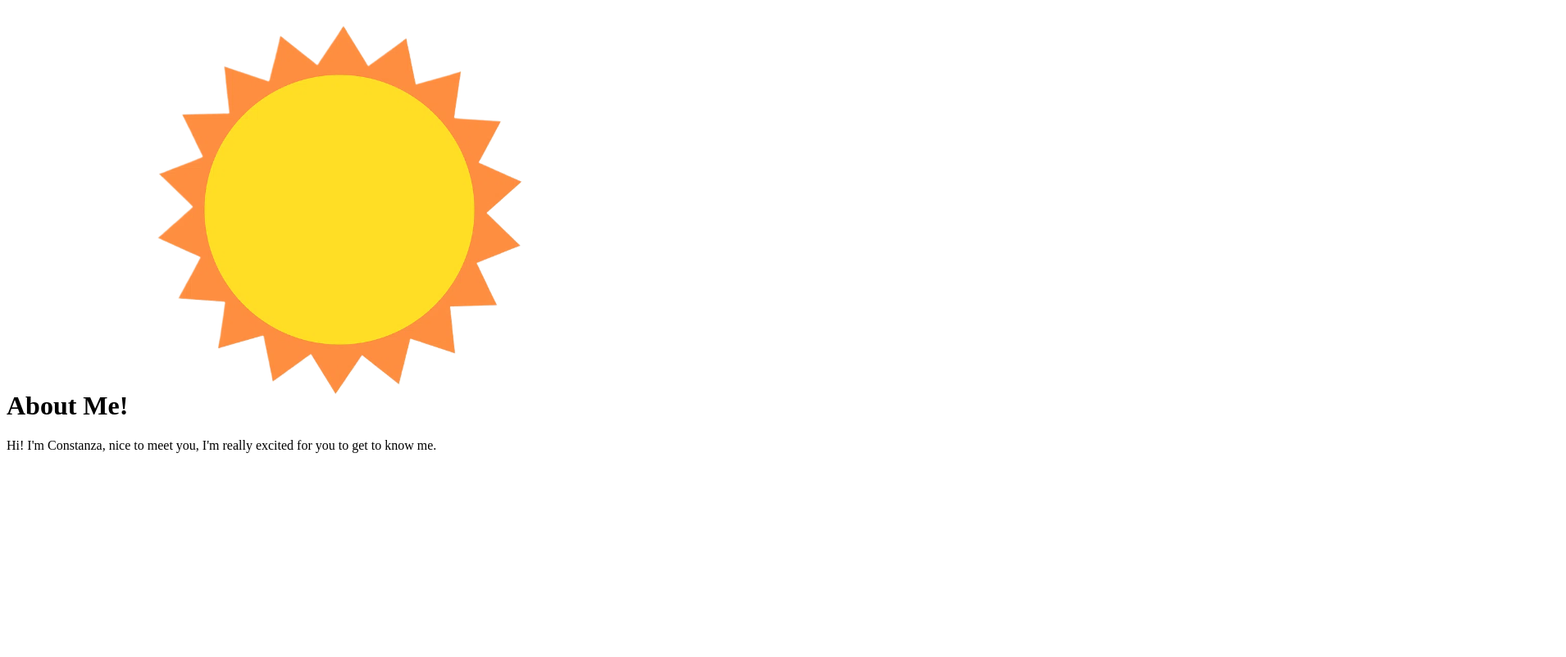
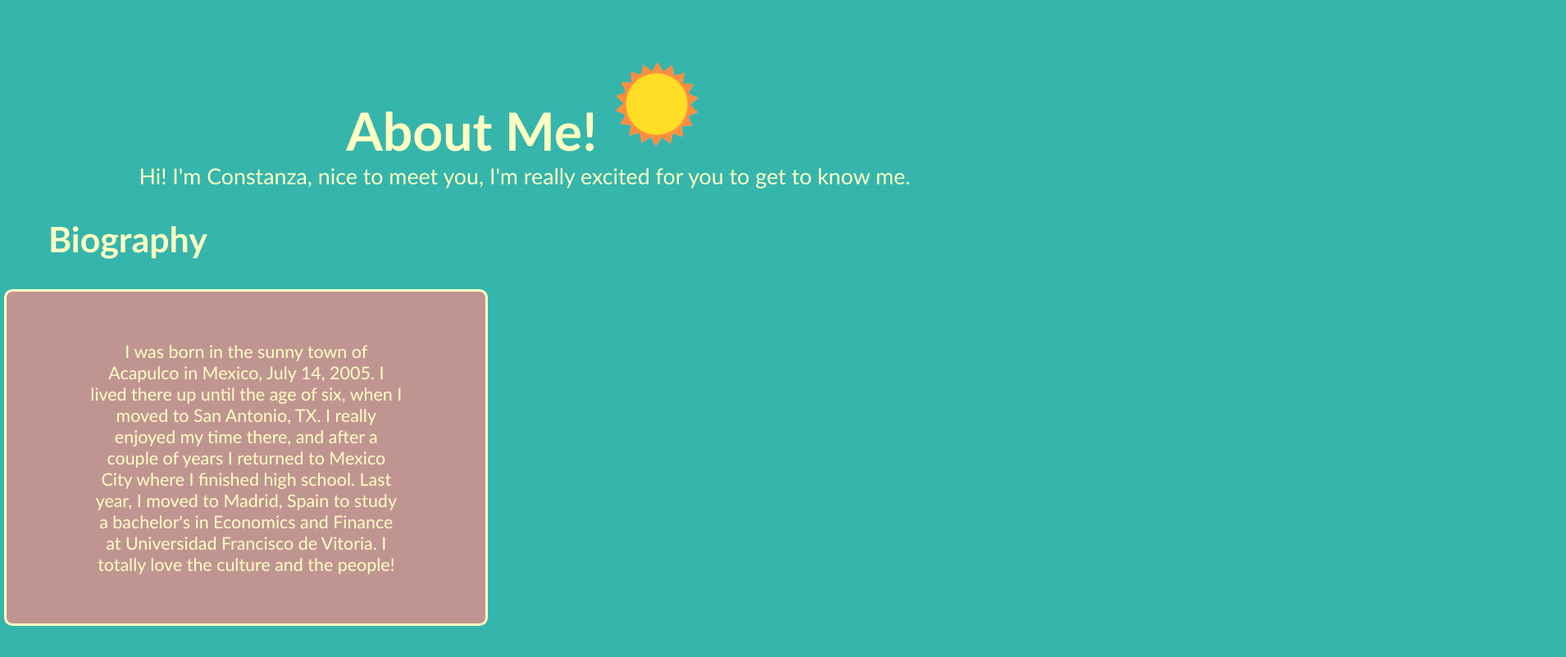
Before and after one commit to conscodess/git-learning, a plain HTML site: page index.html in a window 1280 px wide. Shown: the part 2-804 px from the top of the page at 82% size, 1910 px wide, since content can reach past the window. Drawn offline with Linux system fonts and the light colour scheme.

Commit message:
bio page

```diff
--- a/index.html
+++ b/index.html
@@ -11,5 +11,19 @@
   <div class = "intro"> Hi! I'm Constanza, nice to meet you, I'm really excited for you to get to know me.</div>
 </div>
 
+<div class= "bio-head">
+<h2> Biography </h2>
+<div class="bio-box">
+<p> I was born in the sunny town of Acapulco in Mexico, July 14, 2005. I lived there up until the age of six, when I moved to San Antonio, TX. I really enjoyed my time there, and after a couple of years I returned to Mexico City where I finished high school.
+  Last year, I moved to Madrid, Spain to study a bachelor's in Economics and Finance at Universidad Francisco de Vitoria. I totally love the culture and the people!
+  </p>
+</div>
+</div>
+
+
+
+
+
+
 </body>
 </html>
--- a/style.css
+++ b/style.css
@@ -0,0 +1,58 @@
+
+
+
+html {
+  zoom: 67%;
+}
+
+h1 {
+  color: #FEFFC3;
+   font-family: 'Trebuchet MS', 'Lucida Sans Unicode', 'Lucida Grande', 'Lucida Sans', Arial, sans-serif;
+  font-size: 600%;
+  text-align: center;
+  margin-bottom: 1px;
+}
+
+body {
+  background-color:#35B5AC ;
+
+}
+
+.intro {
+color: #FEFFC3;
+  font-size: 250%;
+  font-family: 'Gill Sans', 'Gill Sans MT', Calibri, 'Trebuchet MS', sans-serif;
+  text-align: center;
+  margin: 0;
+
+}
+img {
+  height: 170px;
+  width: 170px;
+  margin-top: 100px;
+}
+
+h2 {
+color: #FEFFC3;
+  font-size: 400%;
+  font-family: 'Trebuchet MS', 'Lucida Sans Unicode', 'Lucida Grande', 'Lucida Sans', Arial, sans-serif;
+  justify-content:space-around;
+  margin-left:80px;
+}
+.bio-box {
+  display: flex;
+  justify-content: space-around;
+  background-color: #C09591;
+  border-radius: 15px;
+  border: 5px solid #FEFFC3;
+  padding: 3% 8%;
+  width: 30%;
+  height: fit-content;
+  color: #FEFFC3;
+  font-size: 200%;
+  text-align: center;
+  margin-top: 4px;
+  margin-left: 105 px;
+  margin-bottom: 30px;
+  font-family: 'Gill Sans', 'Gill Sans MT', Calibri, 'Trebuchet MS', sans-serif;
+}
```
Also changed, not shown: aboutme.jpg (added).
